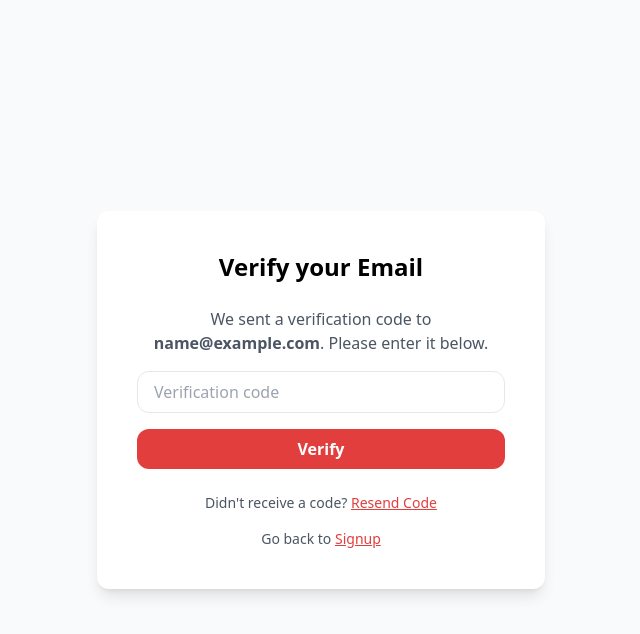
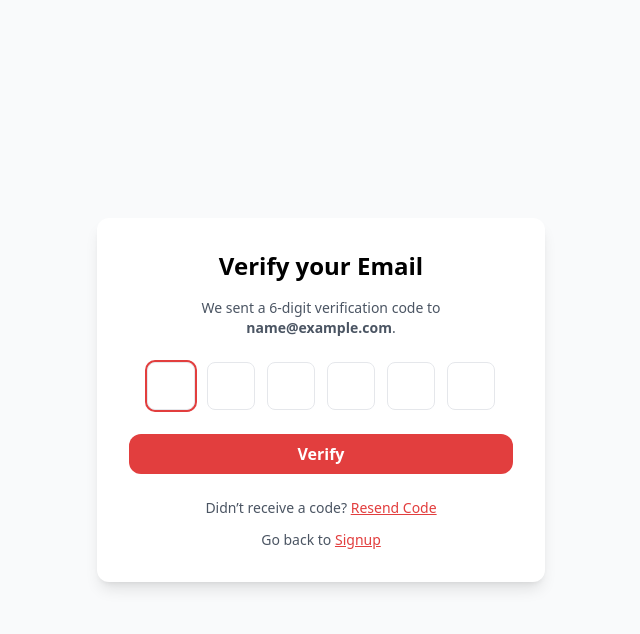
Before and after one commit to yonasteshome/Real-time-food-delivery-22, a React (Create React App) app in the folder frontend/: page /signup in a window 1280 px wide. Both pictures are taken after typing "name@example.com", "5551234", "Sample123" into the empty fields and a click on the button "Sign up". Shown: the top 634 px of the page, without its empty margins (319-959 px from the left). Built offline with nearby package versions, Linux system fonts and the light colour scheme; no server answers.

Commit message:
Updated VerificationCode component

```diff
--- a/frontend/src/components/VerificationCode.js
+++ b/frontend/src/components/VerificationCode.js
@@ -1,99 +1,138 @@
-import { useState, useEffect } from "react";
+import { useState, useEffect, useRef } from "react";
 import { useNavigate, useLocation, Link } from "react-router-dom";
 
 const VerificationCode = () => {
   const navigate = useNavigate();
   const location = useLocation();
 
-  // Get email and code from location state or query params (simulate)
-  // For demo, we get email from query and generatedCode from state
   const queryParams = new URLSearchParams(location.search);
   const email = queryParams.get("email") || "";
-
-  // In real app, you wouldn't pass code via frontend like this
-  // But here we simulate by passing generatedCode in location.state
   const generatedCode = location.state?.generatedCode || "";
 
-  const [inputCode, setInputCode] = useState("");
+  const [code, setCode] = useState(new Array(6).fill(""));
   const [message, setMessage] = useState("");
+  const inputRefs = useRef([]);
 
   useEffect(() => {
     if (!email || !generatedCode) {
-      // if no email or code, redirect to signup
       navigate("/signup");
     }
+    inputRefs.current[0]?.focus();
   }, [email, generatedCode, navigate]);
+
+  const handleChange = (e, index) => {
+    const value = e.target.value;
+    if (!/^\d?$/.test(value)) return; // only digits
+
+    const newCode = [...code];
+    newCode[index] = value;
+    setCode(newCode);
+
+    if (value && index < 5) {
+      inputRefs.current[index + 1]?.focus();
+    }
+  };
+
+  const handleKeyDown = (e, index) => {
+    if (e.key === "Backspace" && !code[index] && index > 0) {
+      const newCode = [...code];
+      newCode[index - 1] = "";
+      setCode(newCode);
+      inputRefs.current[index - 1]?.focus();
+    }
+  };
+
+  const handlePaste = (e) => {
+    e.preventDefault();
+    const pasted = e.clipboardData.getData("text").slice(0, 6);
+    if (!/^\d+$/.test(pasted)) return;
+
+    const newCode = [...code];
+    for (let i = 0; i < 6; i++) {
+      newCode[i] = pasted[i] || "";
+    }
+    setCode(newCode);
+    inputRefs.current[Math.min(5, pasted.length - 1)]?.focus();
+  };
 
   const handleSubmit = (e) => {
     e.preventDefault();
-    if (inputCode === generatedCode) {
-      setMessage("Verification successful! You can now login.");
-      // Optionally redirect to login after delay
-      setTimeout(() => {
-        navigate("/login");
-      }, 3000);
+    const enteredCode = code.join("");
+    if (enteredCode === generatedCode) {
+      setMessage("Verification successful! Redirecting...");
+      setTimeout(() => navigate("/login"), 2500);
     } else {
-      setMessage("Invalid code, please try again.");
+      setMessage("Invalid code. Please try again.");
     }
   };
 
   return (
-    <div className="min-h-screen flex items-center justify-center p-4 bg-gray-50">
-      <div className="bg-white w-full max-w-md p-10 rounded-xl shadow-lg">
-        <h2 className="text-2xl font-bold mb-6 text-center">
-          Verify your Email
-        </h2>
-
-        <p className="mb-4 text-center text-gray-600">
-          We sent a verification code to <strong>{email}</strong>. Please enter
-          it below.
+    <div className="min-h-screen flex items-center justify-center bg-gray-50 p-4">
+      <form
+        onSubmit={handleSubmit}
+        className="bg-white w-full max-w-md p-8 rounded-xl shadow-lg text-center"
+      >
+        <h1 className="text-2xl font-bold mb-4">Verify your Email</h1>
+        <p className="text-sm text-gray-600 mb-6">
+          We sent a 6-digit verification code to <b>{email}</b>.
         </p>
 
-        <form onSubmit={handleSubmit} className="space-y-4">
+        <div
+          className="flex justify-center gap-3 mb-6"
+          onPaste={handlePaste}
+        >
+          {code.map((digit, idx) => (
             <input
+              key={idx}
+              ref={(el) => (inputRefs.current[idx] = el)}
               type="text"
-            placeholder="Verification code"
-            value={inputCode}
-            onChange={(e) => setInputCode(e.target.value)}
-            className="w-full border px-4 py-2 rounded-xl focus:outline-none focus:ring-2 focus:ring-[#E23E3E]"
+              inputMode="numeric"
+              maxLength={1}
+              value={digit}
+              onChange={(e) => handleChange(e, idx)}
+              onKeyDown={(e) => handleKeyDown(e, idx)}
+              className="w-12 h-12 text-center border rounded-lg text-xl focus:outline-none focus:ring-2 focus:ring-[#E23E3E] transition"
               required
             />
+          ))}
+        </div>
 
         <button
           type="submit"
-            className="w-full bg-[#E23E3E] text-white py-2 rounded-xl font-semibold hover:bg-red-400 transition"
+          className="w-full bg-[#E23E3E] text-white py-2 rounded-xl font-semibold hover:bg-red-600 transition"
         >
           Verify
         </button>
-        </form>
 
         {message && (
           <p
-            className={`mt-4 text-center ${
-              message.includes("successful") ? "text-green-600" : "text-red-600"
+            className={`mt-4 font-medium ${
+              message.includes("successful")
+                ? "text-green-600"
+                : "text-red-600"
             }`}
           >
             {message}
           </p>
         )}
 
-        <p className="mt-6 text-center text-sm text-gray-600">
-          Didn't receive a code?{" "}
+        <div className="mt-6 text-sm text-gray-600">
+          Didn’t receive a code?{" "}
           <button
-            onClick={() => alert("Resend code logic here")}
-            className="text-[#E23E3E] underline cursor-pointer"
+            onClick={() => alert("Resend code logic goes here.")}
+            className="text-[#E23E3E] underline"
           >
             Resend Code
           </button>
-        </p>
+        </div>
 
-        <p className="mt-4 text-center text-sm text-gray-600">
+        <p className="mt-3 text-sm text-gray-600">
           Go back to{" "}
           <Link to="/signup" className="text-[#E23E3E] underline">
             Signup
           </Link>
         </p>
-      </div>
+      </form>
     </div>
   );
 };
```
Lines whose indentation alone changed are shown as unchanged.
